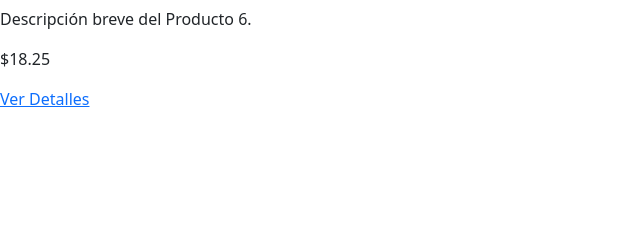
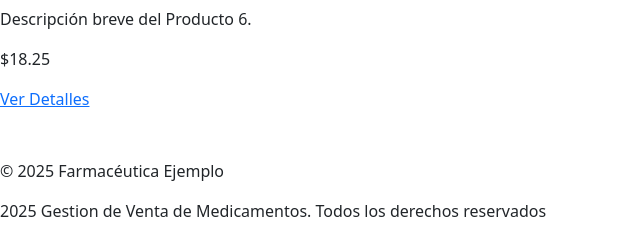
Before and after one commit to J-ader/SCGI-ventas, a Flask app: template templates/productos.html in a window 1280 px wide. Shown: the part 3619-3858 px from the top of the page, without its empty margins (0-640 px from the left). Before the commit the page ends 3726 px from the top, so only its background shows below. Run offline with Flask 3, Linux system fonts and the light colour scheme; the template is opened without the code that fills it, so the values that code supplies are empty; some libraries are stand-ins or nearby versions.

Commit message:
Se agrega footer y funcionamiento del carrusel a productos

```diff
--- a/templates/productos.html
+++ b/templates/productos.html
@@ -165,7 +165,15 @@
         <a href="#" class="rgt-button">Ver Detalles</a>
       </div>
     </section>
+</main>
+
+<footer class="footer-custom mt-5">
+    <p>&copy; 2025 Farmacéutica Ejemplo</p>
+    <p>2025 Gestion de Venta de Medicamentos. Todos los derechos reservados</p>
+  </footer>
+  <script src="https://cdn.jsdelivr.net/npm/bootstrap@5.3.6/dist/js/bootstrap.bundle.min.js" crossorigin="anonymous"></script>
+</body>
 
 
-</body>
+
 </html>
```
